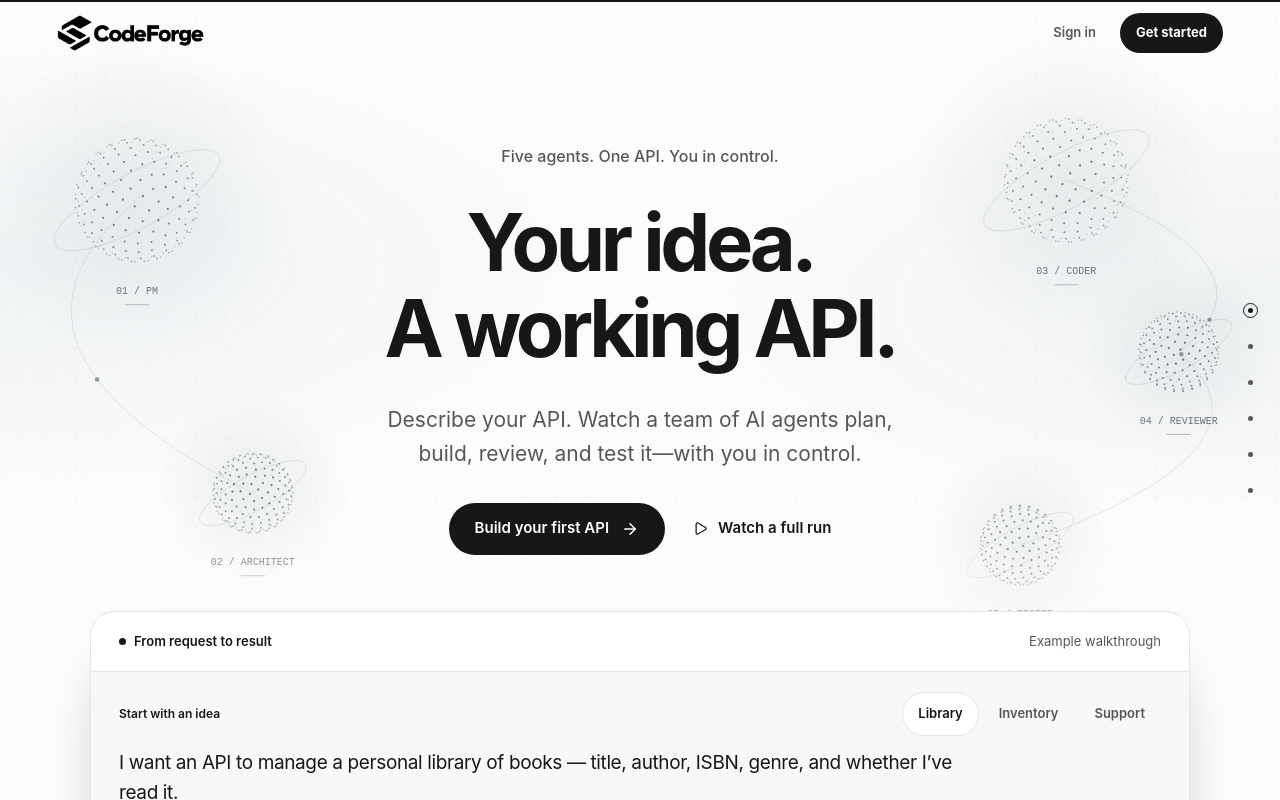
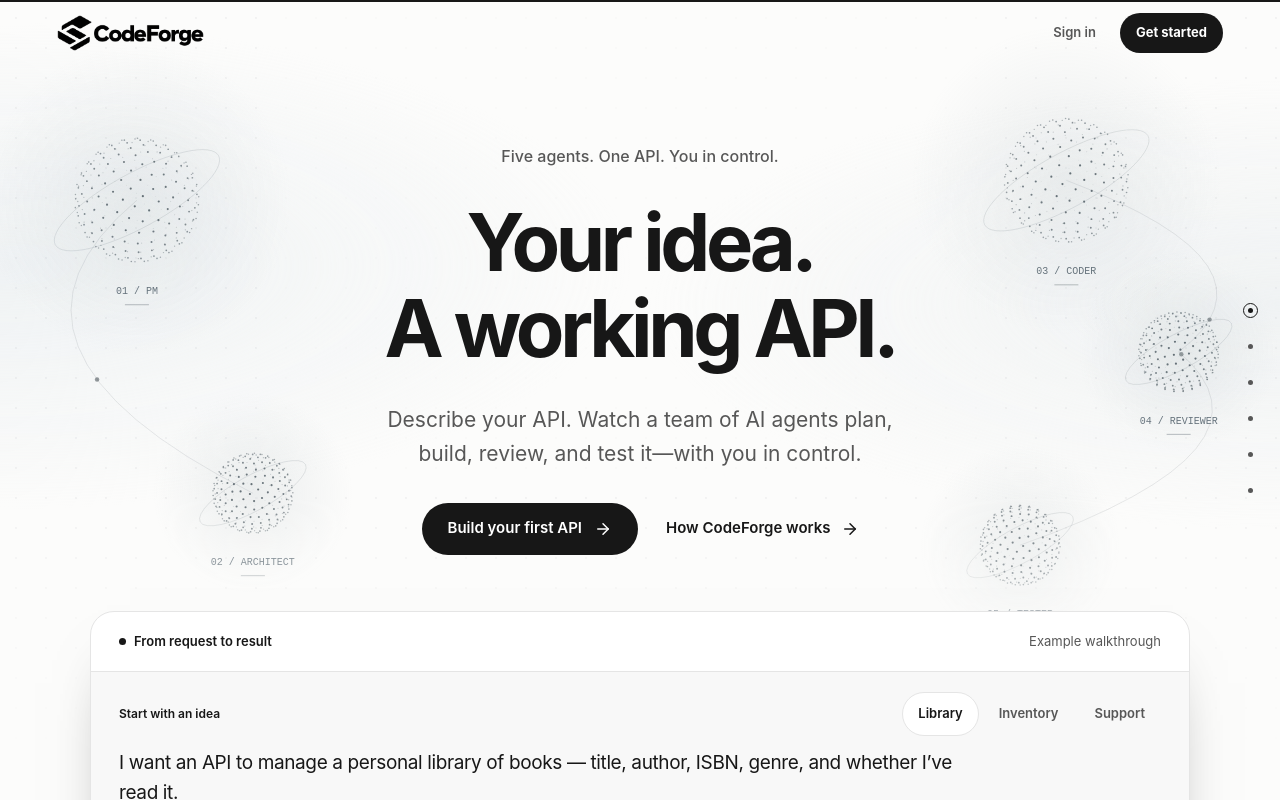
Before and after one commit to MihirPatel2105/CodeForge, a Next.js app in the folder frontend/: page / in a window 1280 px wide. Shown: the top 800 px of the page. Built offline with nearby package versions, Linux system fonts and the light colour scheme.

Commit message:
fix(marketing): link hero secondary CTA to how it works

```diff
--- a/frontend/components/marketing/premium-landing.tsx
+++ b/frontend/components/marketing/premium-landing.tsx
@@ -10,7 +10,7 @@ import { useMotionPreference } from "@/lib/use-motion-preference";
 import Link from "next/link";
 import "./premium-landing.css";
 import { useState } from "react";
-import { ArrowRight, Check, ChevronDown, Code2, Layers3, Play, RotateCcw, ShieldCheck, Terminal } from "lucide-react";
+import { ArrowRight, Check, ChevronDown, Code2, Layers3, RotateCcw, ShieldCheck, Terminal } from "lucide-react";
 import { LandingScrollNav } from "./landing-scroll-nav";
 import { SiteHeader } from "./site-header";
 import { ProductScrollPreview } from "./product-scroll-preview";
@@ -65,7 +65,7 @@ export function PremiumLanding() {
           <motion.p {...entrance(0.16)} className="lp-lead">Describe your API. Watch a team of AI agents plan,<br className="lp-desktop-break" /> build, review, and test it—with you in control.</motion.p>
           <motion.div {...entrance(0.24)} className="lp-actions">
             <Link className="lp-button" href={start}>{user ? "Start a project" : "Build your first API"}<ArrowRight size={18} aria-hidden /></Link>
-            <Link className="lp-text-link" href={`/demo/${demo.slug}`}><Play size={15} aria-hidden />Watch a full run</Link>
+            <Link className="lp-text-link" href="/how-it-works">How CodeForge works<ArrowRight size={18} aria-hidden /></Link>
           </motion.div>
           <ProductScrollPreview>
             <div className="lp-product lp-pipeline">
```
Also changed, not shown: 1 other file (tests, documents, lock files or other folders).
